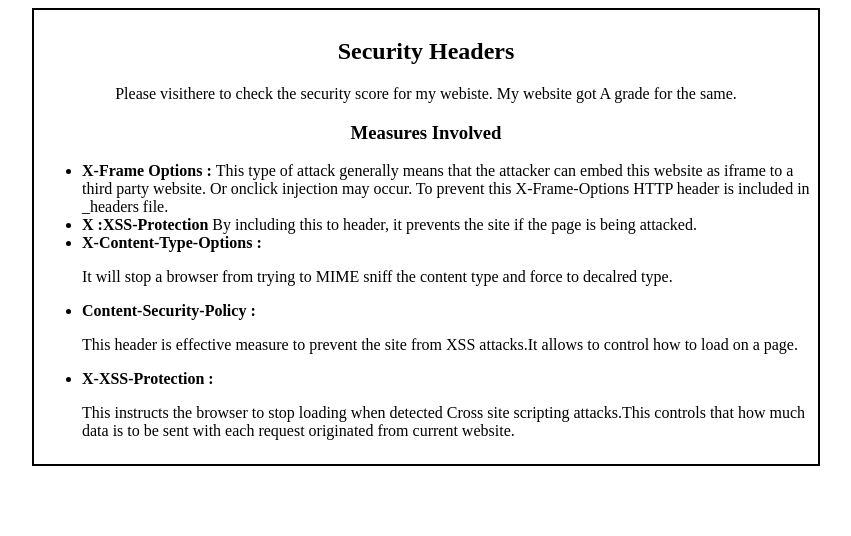
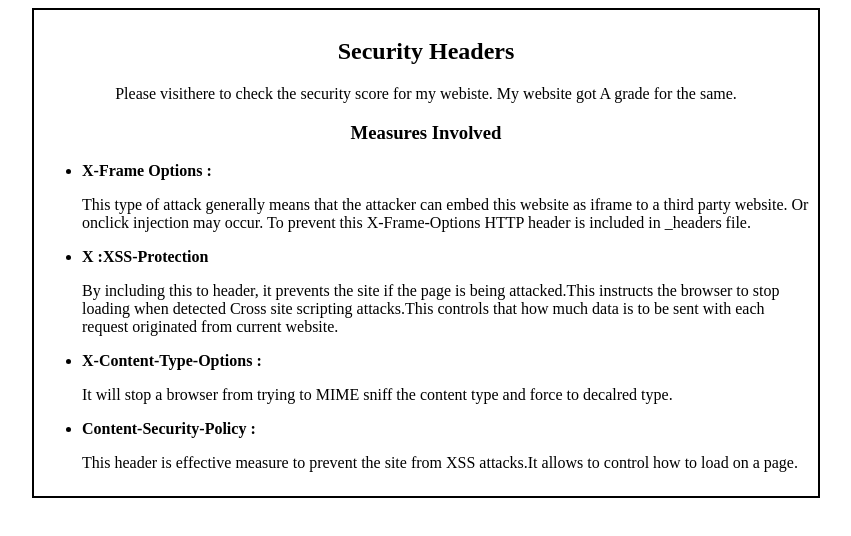
Before and after one commit to manalsolanki/FinalAssignment, a website built with Vite: page Security.html in a window 1280 px wide. Shown: the whole page, without its empty margins (214-1065 px from the left). Built offline with nearby package versions, Linux system fonts and the light colour scheme.

Commit message:
css change

```diff
--- a/Security.html
+++ b/Security.html
@@ -17,10 +17,10 @@
           </p>
           <h3>Measures Involved </h3>
           <ul>
-            <li><b>X-Frame Options : </b> This type of attack generally means that the attacker can embed this website as iframe to a third party website.
-            Or onclick injection may occur. To prevent this X-Frame-Options HTTP header is included in _headers file.</li>
-            <li><b>X :XSS-Protection </b> By including this to header, it prevents the site if the page is being attacked.
-            </li>
+            <li><b>X-Frame Options : </b> <p>This type of attack generally means that the attacker can embed this website as iframe to a third party website.
+            Or onclick injection may occur. To prevent this X-Frame-Options HTTP header is included in _headers file.</p></li>
+            <li><b>X :XSS-Protection </b> <p>By including this to header, it prevents the site if the page is being attacked.This instructs the browser to stop loading when detected Cross site scripting attacks.This controls that how much data is to be sent with each request originated from current website.
+            </p></li>
             <li>
               <b> X-Content-Type-Options : </b>
               <p>It will stop a browser from trying to MIME sniff the content type and force to decalred type.</p>
@@ -29,11 +29,7 @@
               <b>Content-Security-Policy :</b>
               <p>This header is effective measure to prevent the site from XSS attacks.It allows to control how to load on a page.</p>
             </li>
-            <li>
-              <b>X-XSS-Protection :</b>
-              <p>This instructs the browser to stop loading when detected Cross site scripting attacks.This controls that how much data is to be sent with each request originated from current website.
-              </p>
-            </li>
+
           </ul>
 
       </div>
```
